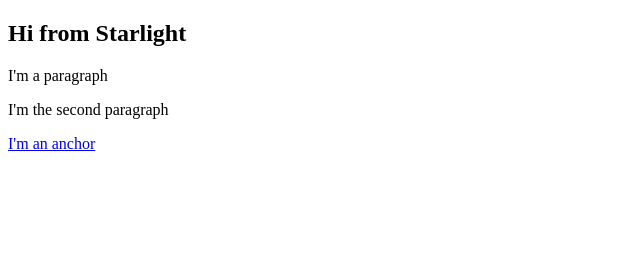
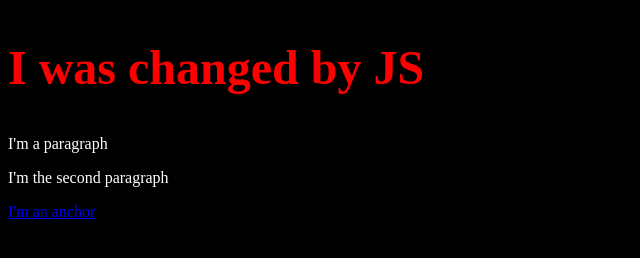
Before and after one commit to palak1101/FullStack-Web-Development, a plain HTML site: page index.html in a window 1280 px wide. Shown: the whole page, without its empty margins (0-640 px from the left). Drawn offline with Linux system fonts and the light colour scheme.

Commit message:
more methods and dynamically dark mode

```diff
--- a/app.js
+++ b/app.js
@@ -1,34 +1,16 @@
+var body = document.querySelector('body')
 
-
-// by id selector
 var heading = document.getElementById('heading')
-//console.log(heading)
-// console.log(typeof heading)
-heading.innerHTML = "Hi from Starlight"  //allows you to modify content of html element.
+heading.innerHTML = "I was changed by JS"
 console.log(heading)
 
 
-
-//by classname selector
-var paragraph = document.getElementsByClassName('para')
-console.log(paragraph)
-console.log(paragraph[1])
-console.log(paragraph.length)
-
-//paragraph.push("abc")
-//console.log(paragraph)
+heading.style = "color:red; font-size:3rem"
 
 
-
-//tagname selector
-var tags = document.getElementsByTagName('a')
-console.log(tags)
+heading.classList.add("four")
+heading.classList.remove('one')
+console.log(heading.classList)
 
 
-
-//query selector
-var query1 = document.querySelector('#heading')
-console.log(query1)
-
-var query2 = document.querySelector('.para')
-console.log(query2)
+body.classList.add('dark')
--- a/index.html
+++ b/index.html
@@ -6,11 +6,21 @@
     <meta name="viewport" content="width=device-width, initial-scale=1.0">
     <script defer src="./app.js"></script>
     <title>FullStack-Track</title>
+    <style>
+        .animate{
+            transform: translateX(100px);
+        }
+
+        .dark{
+            background-color: #000;
+            color: #fff;
+        }
+    </style>
 
 </head>
 <body>
 
-        <h2 id="heading">I'm a heading</h2>
+        <h2 id="heading" class="one two three">I'm a heading</h2>
         <p class="para">I'm a paragraph</p>
         <p class="para">I'm the second paragraph</p>
         <a href="#">I'm an anchor</a>
```
